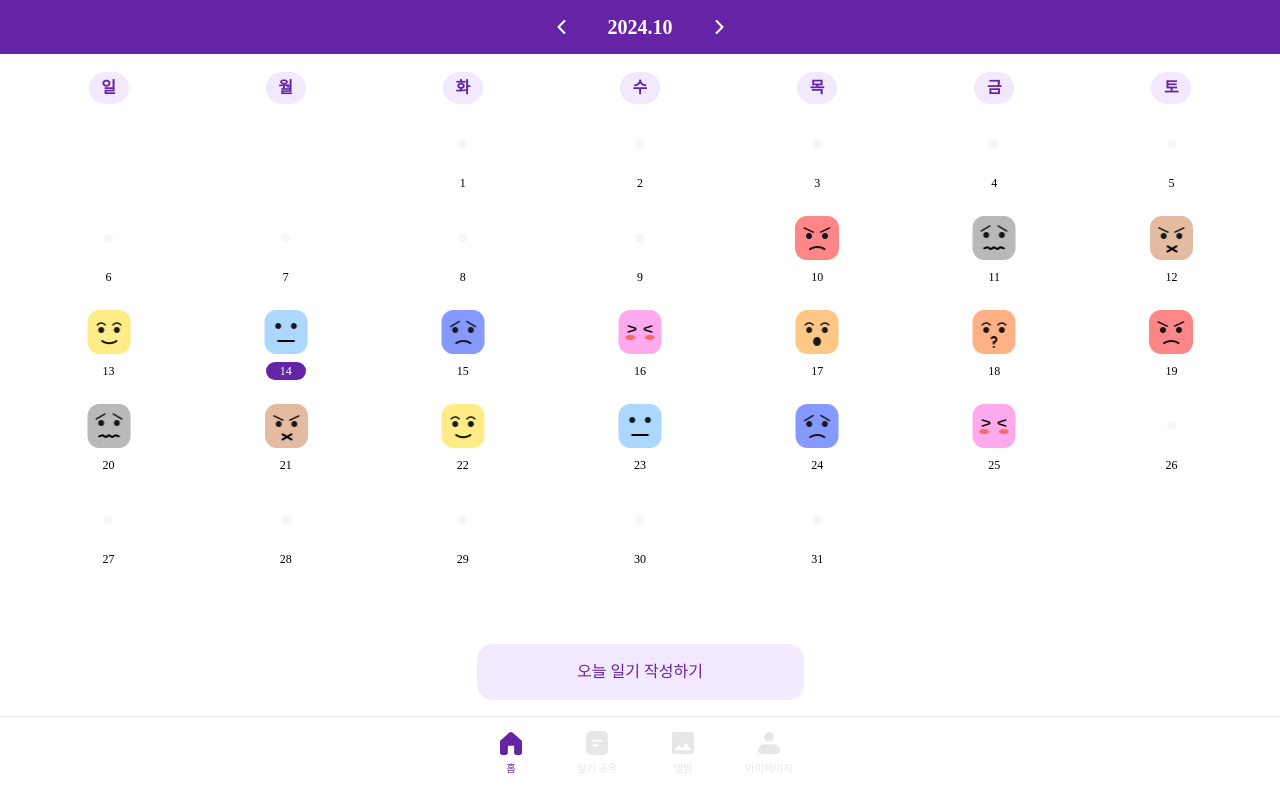
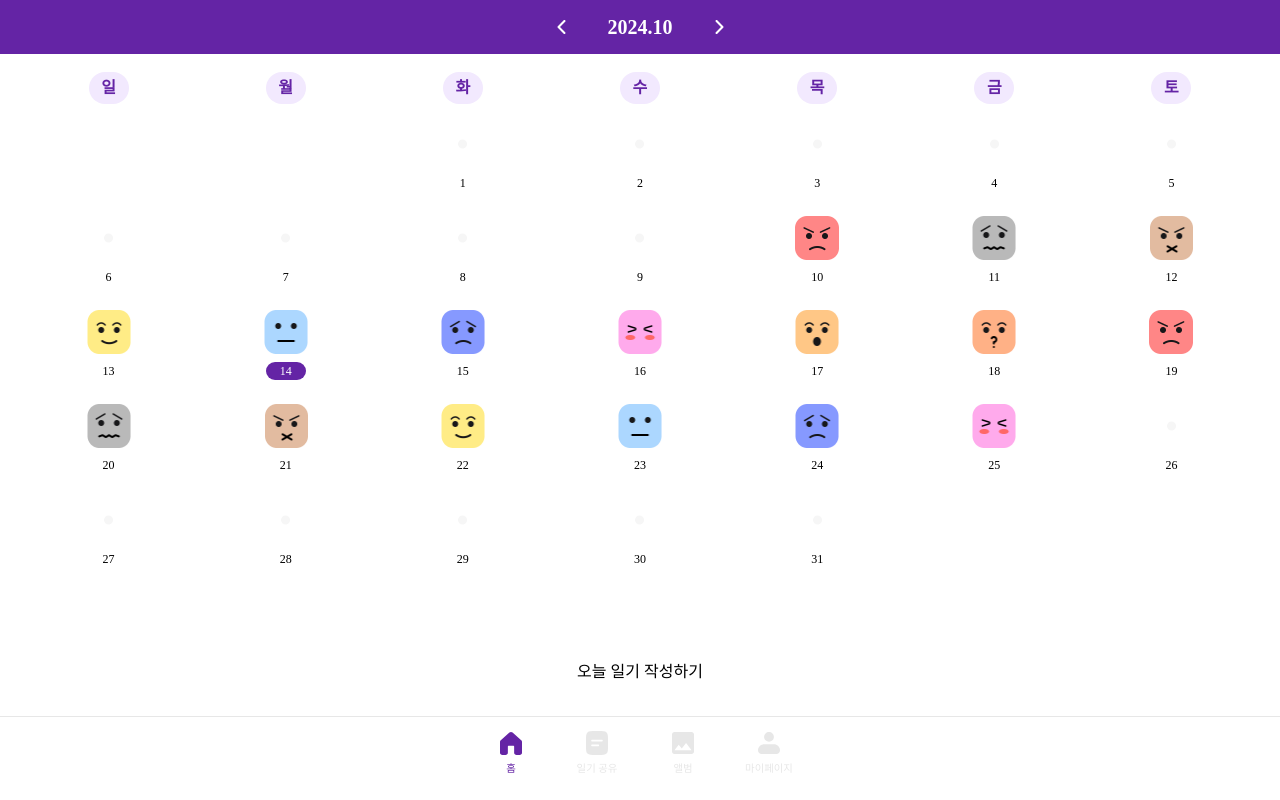
Before and after one commit to Canvas-Diary/Frontend, a React (Vite) app: page / in a window 1280 px wide. Built offline with nearby package versions, Linux system fonts and the light colour scheme.

Commit message:
feat: gray 버튼에 대응하기 위해 Button Props 수정

```diff
--- a/src/components/common/Button.tsx
+++ b/src/components/common/Button.tsx
@@ -2,21 +2,30 @@ interface ButtonProps {
   size: "big" | "small";
   active: boolean;
   text: string;
+  bgColor: "light" | "dark" | "gray";
   onClickHandler: () => void;
 }
+
+const bgColorStyle = {
+  light: "bg-primary-light-2 text-primary-normal",
+  dark: "bg-primary-normal text-white",
+  gray: "bg-gray-100 text-gray-500",
+  non: "bg-primary-light-1 text-primary-light-3",
+};
 
 /**
  * 공통 Button
  * @param size  버튼 크기
  * @param active 활성화 상태
  * @param text 버튼 글귀
+ * @param bgColor 배경 색상
  * @param onClickHandler 버튼 클릭 콜백 함수
  * @returns
  */
-const Button = ({ size, active, text, onClickHandler }: ButtonProps) => {
+const Button = ({ size, active, text, bgColor, onClickHandler }: ButtonProps) => {
   return (
     <button
-      className={`${size === "big" ? "w-[20.4375rem]" : "w-[9.6875rem]"} ${active ? "bg-primary-light-2 text-primary-normal dark:bg-primary-normal dark:text-white" : "bg-primary-light-1 text-primary-light-3"} rounded-200 py-600 font-Binggrae text-body-1 font-regular`}
+      className={`${size === "big" ? "w-[20.4375rem]" : "w-[9.6875rem]"} ${active ? bgColorStyle[bgColor] : bgColorStyle.non} rounded-200 py-600 font-Binggrae text-body-1 font-regular`}
       onClick={onClickHandler}
     >
       {text}
```
Also changed, not shown: 1 other file (tests, documents, lock files or other folders).
